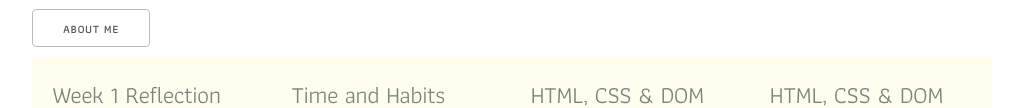
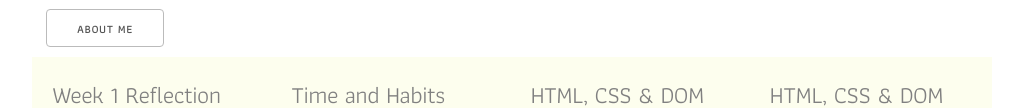
Before and after one commit to jeremy-liss/jeremy-liss.github.io, a plain HTML site: page index.html in a window 1280 px wide. Shown: the part 260-368 px from the top of the page, without its empty margins (128-1151 px from the left). Drawn offline with nearby package versions, Linux system fonts and the light colour scheme.

Commit message:
nudge about button

```diff
--- a/index.html
+++ b/index.html
@@ -32,7 +32,9 @@
           </div>
 
         <div class="row">
-          <button type="button" name="button">About Me</button>
+          <div class="about-button">
+            <button type="button" name="button">About Me</button>
+          </div>
         </div>
       </div>
 
--- a/styles/main.css
+++ b/styles/main.css
@@ -32,6 +32,10 @@
   padding-bottom: 200px;
 }
 
+.about-button {
+  padding-left: 14px;
+}
+
 .links {
   padding: 20px;
   background: #fdfeee;
```
